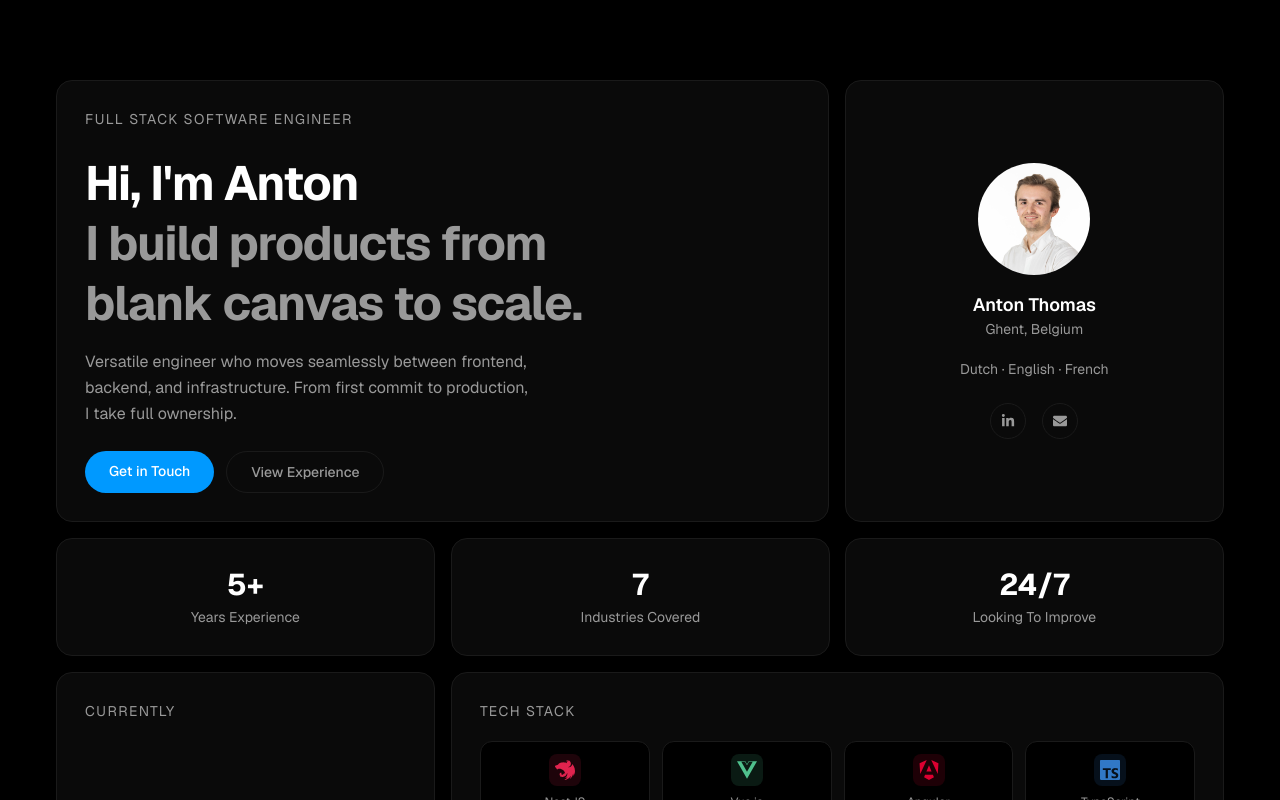
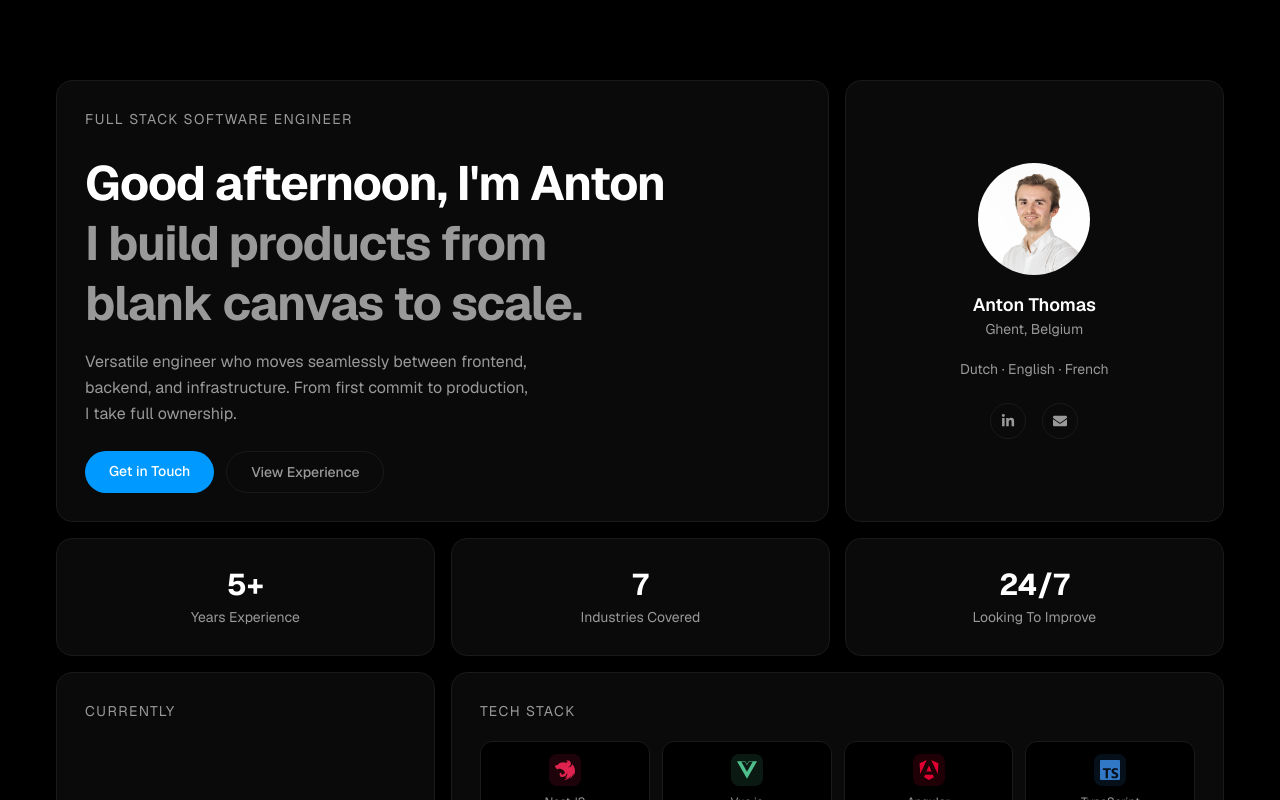
Before and after one commit to antonthomas/bluejay, a Next.js app: page / in a window 1280 px wide. Shown: the top 800 px of the page. Built offline with nearby package versions, Linux system fonts and the light colour scheme.

Commit message:
time-aware greeting

```diff
--- a/app/components/cards/HeroCard.tsx
+++ b/app/components/cards/HeroCard.tsx
@@ -9,8 +9,17 @@ interface HeroCardProps {
   delay?: number;
 }
 
+function getGreeting(): string {
+  const hour = new Date().getHours();
+  if (hour >= 5 && hour < 12) return "Good morning";
+  if (hour >= 12 && hour < 18) return "Good afternoon";
+  if (hour >= 18 && hour < 22) return "Good evening";
+  return "Hey there, night owl";
+}
+
 export function HeroCard({ name, title, summary, delay }: HeroCardProps) {
   const firstName = name.split(" ")[0];
+  const greeting = getGreeting();
 
   const handleGetInTouch = (e: React.MouseEvent<HTMLAnchorElement>) => {
     e.preventDefault();
@@ -31,7 +40,7 @@ export function HeroCard({ name, title, summary, delay }: HeroCardProps) {
         </span>
         <div>
           <h1 className="text-4xl font-bold leading-tight tracking-tight md:text-5xl">
-            Hi, I&apos;m {firstName}
+            {greeting}, I&apos;m {firstName}
             <br />
             <span className="text-text-muted">I build products from</span>
             <br />
```
